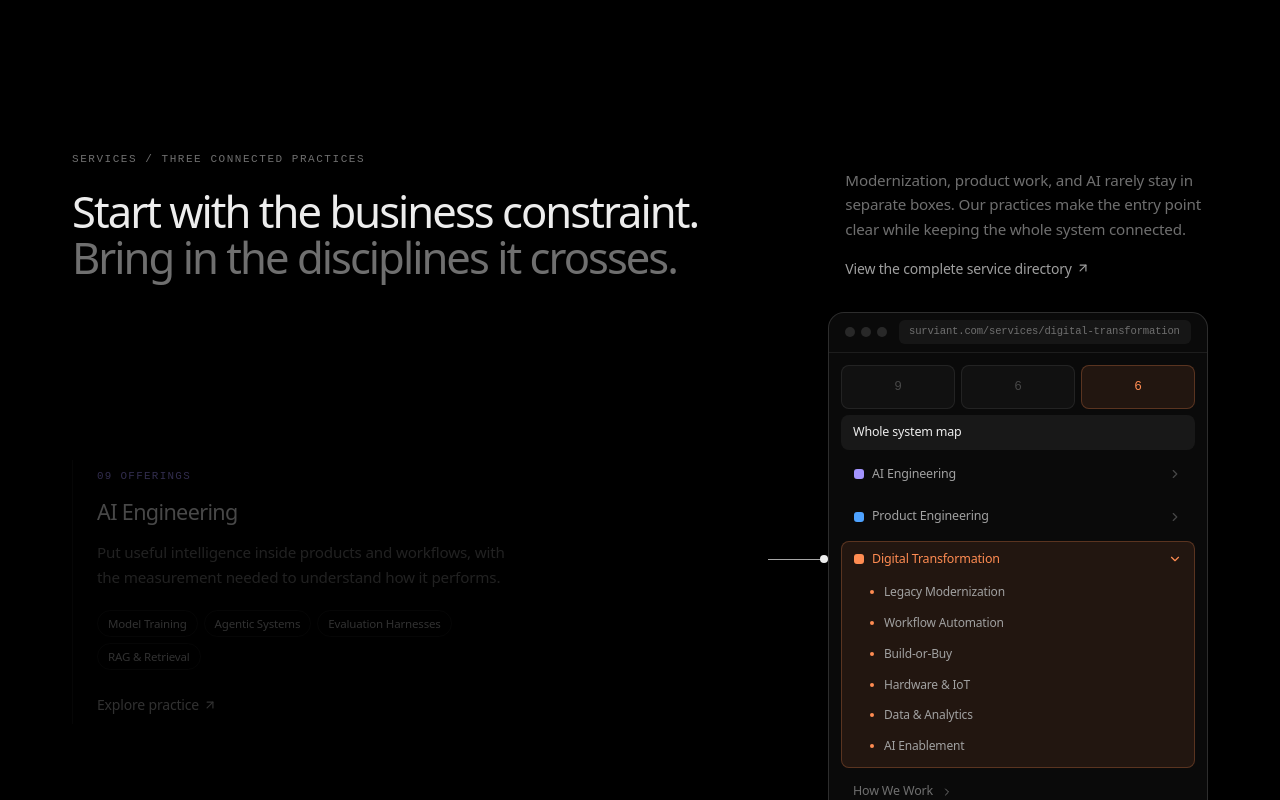
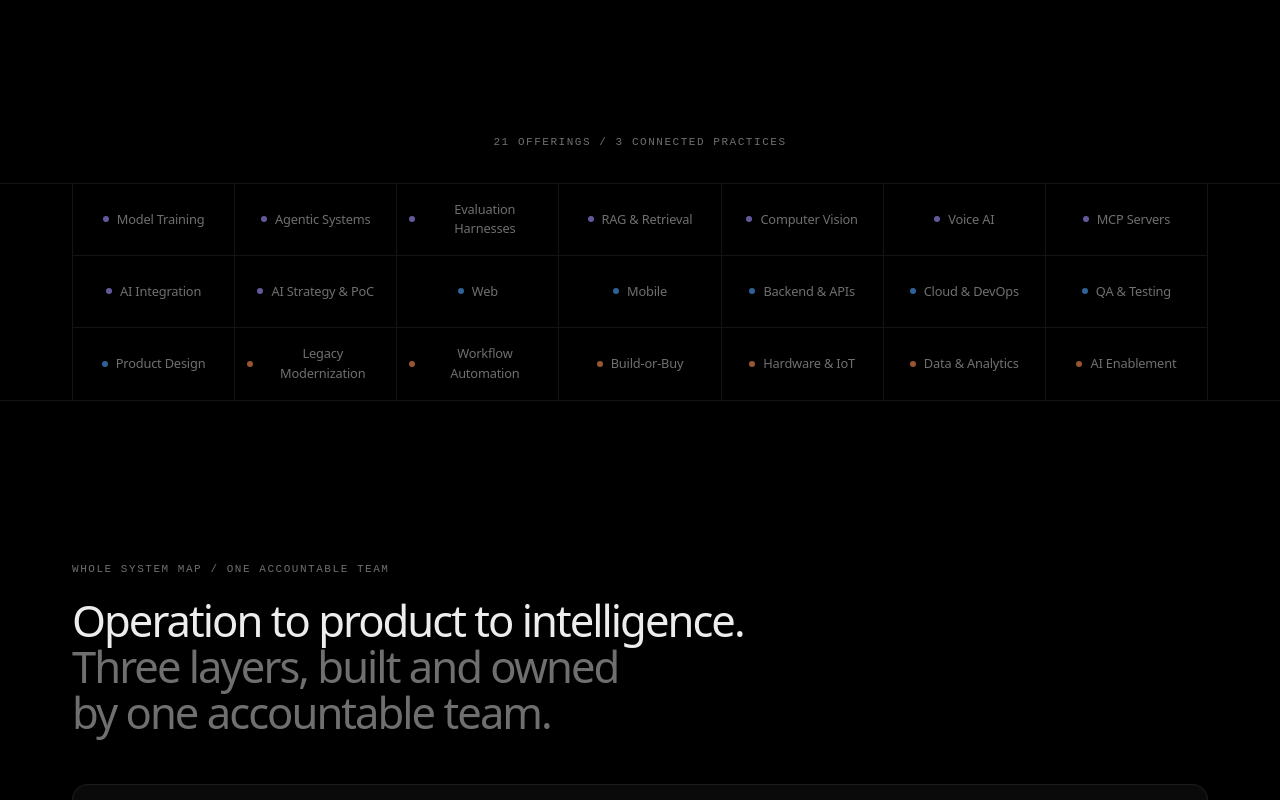
Before and after one commit to ishaansatapathy/surviant_ui, a React (Vite) app: page / in a window 1280 px wide. Shown: the part 1120-1920 px from the top of the page. Built offline with nearby package versions, Linux system fonts and the light colour scheme.

Commit message:
feat(app): wire up new page sections in main application layout

```diff
--- a/src/App.tsx
+++ b/src/App.tsx
@@ -1,13 +1,14 @@
 import { useEffect, useRef } from 'react'
 import { Closing } from './components/Closing'
 import { Hero } from './components/Hero'
+import { Leadership } from './components/Leadership'
 import { Nav } from './components/Nav'
+import { Offerings } from './components/Offerings'
 import { Practices } from './components/Practices'
-import { Principles } from './components/Principles'
 import { Process } from './components/Process'
-import { SystemSlab } from './components/SystemSlab'
-import { Team } from './components/Team'
+import { SystemMap } from './components/SystemMap'
 import { useReveals } from './components/ui'
+import { Why } from './components/Why'
 import { Work } from './components/Work'
 import { scrollToTarget, startSmoothScroll } from './lib/motion'
 
@@ -42,19 +43,20 @@ export default function App() {
     <div ref={root}>
       <a
         href="#main"
-        className="sr-only z-[100] rounded-full bg-ink px-5 py-3 text-paper focus:not-sr-only focus:fixed focus:left-4 focus:top-4"
+        className="sr-only z-[100] rounded-full bg-fg px-5 py-3 text-black focus:not-sr-only focus:fixed focus:left-4 focus:top-4"
       >
         Skip to content
       </a>
       <Nav />
       <main id="main">
         <Hero />
-        <SystemSlab />
+        <Offerings />
+        <SystemMap />
         <Practices />
         <Process />
-        <Principles />
+        <Why />
         <Work />
-        <Team />
+        <Leadership />
         <Closing />
       </main>
     </div>
```
